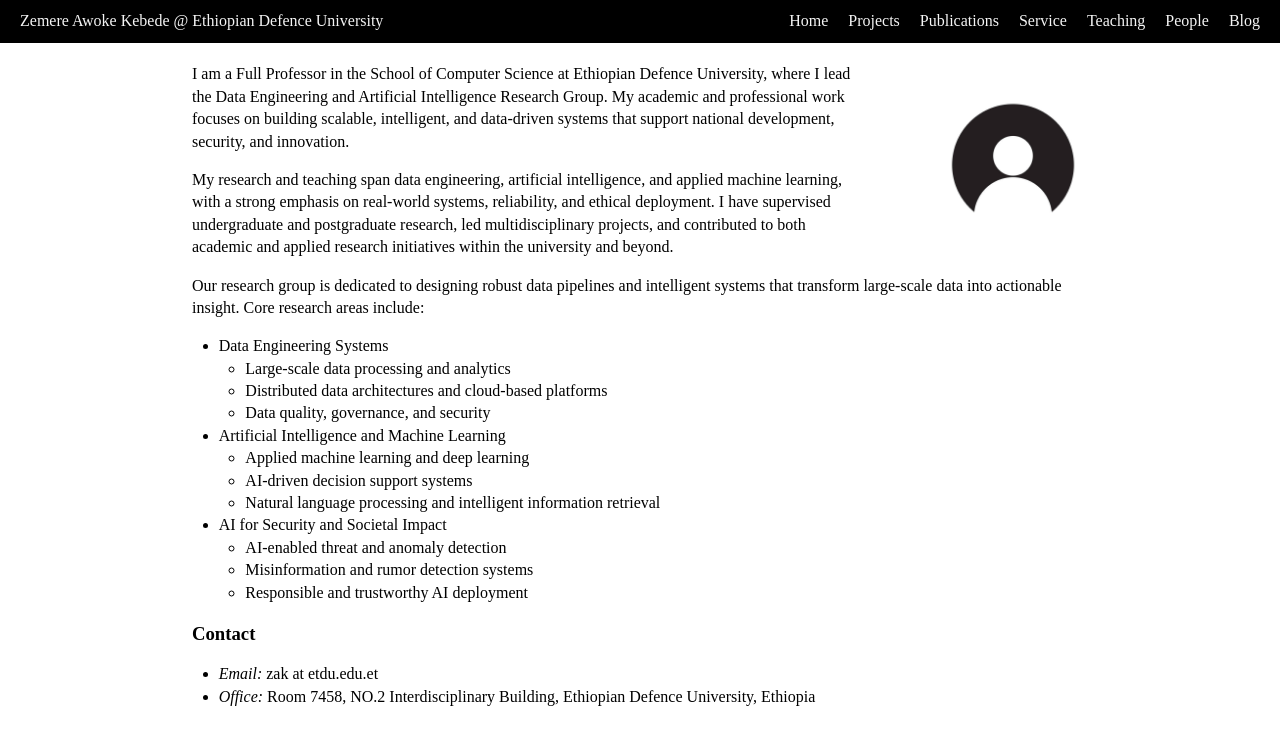
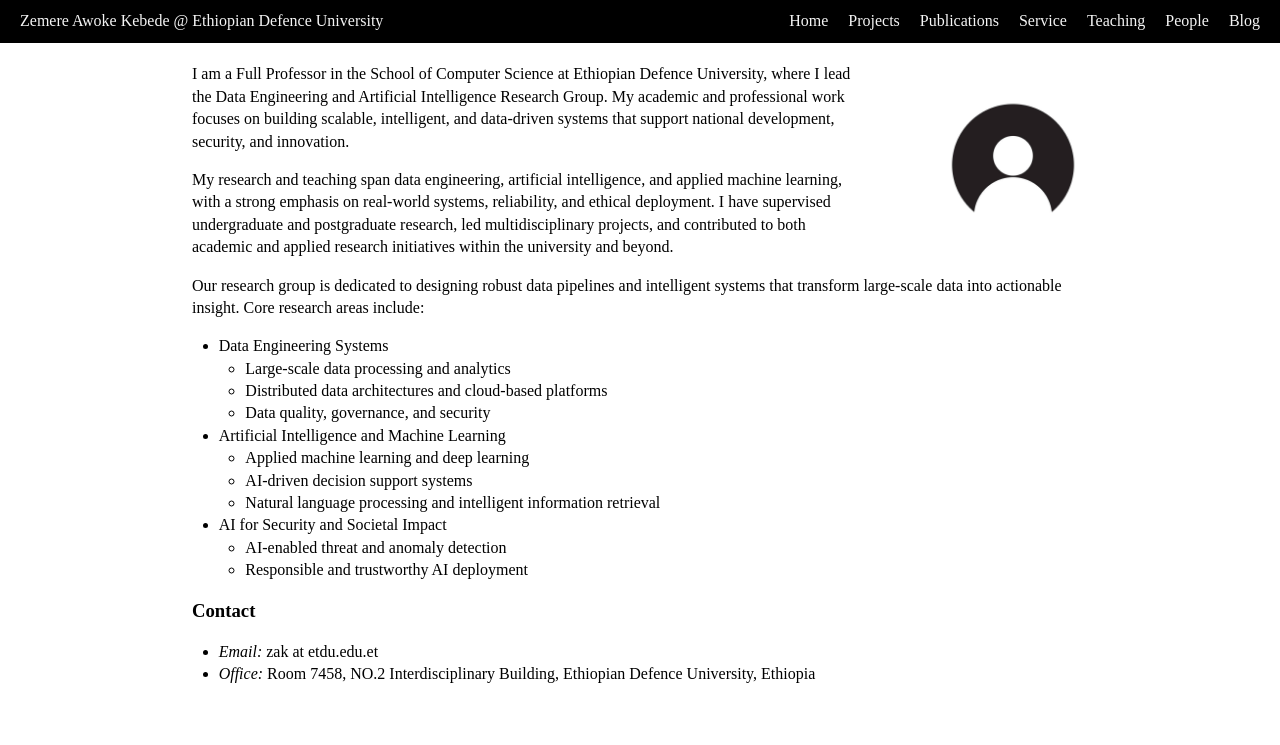
Before and after one commit to zemere-awoke/zemere-awoke.github.io, a Jekyll site: the page built from index.md, in a window 1280 px wide. Shown: the top 745 px of the page. Built offline with Jekyll 4.4.1, drawn with Linux system fonts in a browser that asks for light colours.

Commit message:
Update index.md

```diff
--- a/index.md
+++ b/index.md
@@ -23,7 +23,6 @@ Our research group is dedicated to designing robust data pipelines and intellige
 
 - AI for Security and Societal Impact
   - AI-enabled threat and anomaly detection
-  - Misinformation and rumor detection systems
   - Responsible and trustworthy AI deployment
 
 ### Contact
```
